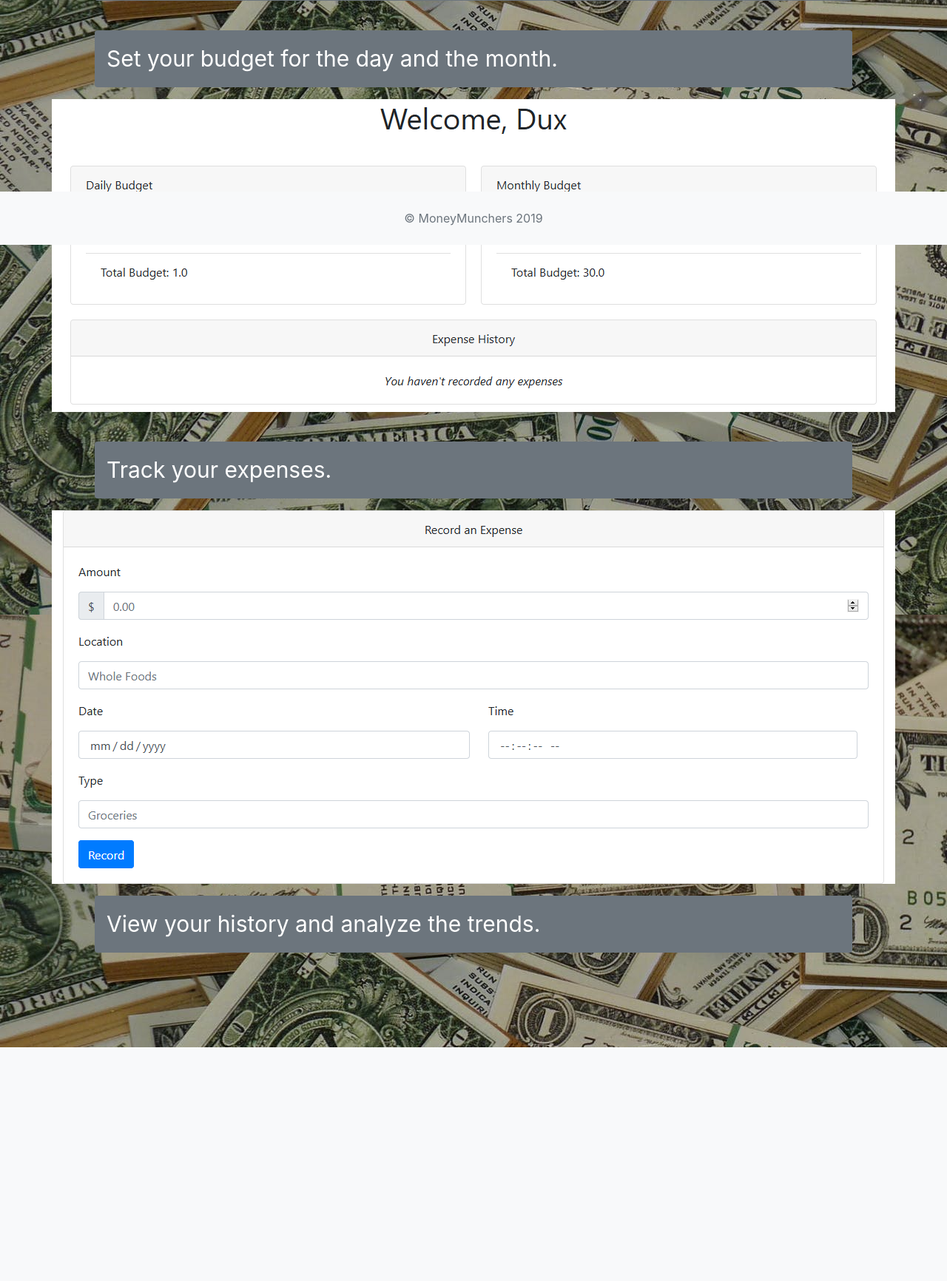
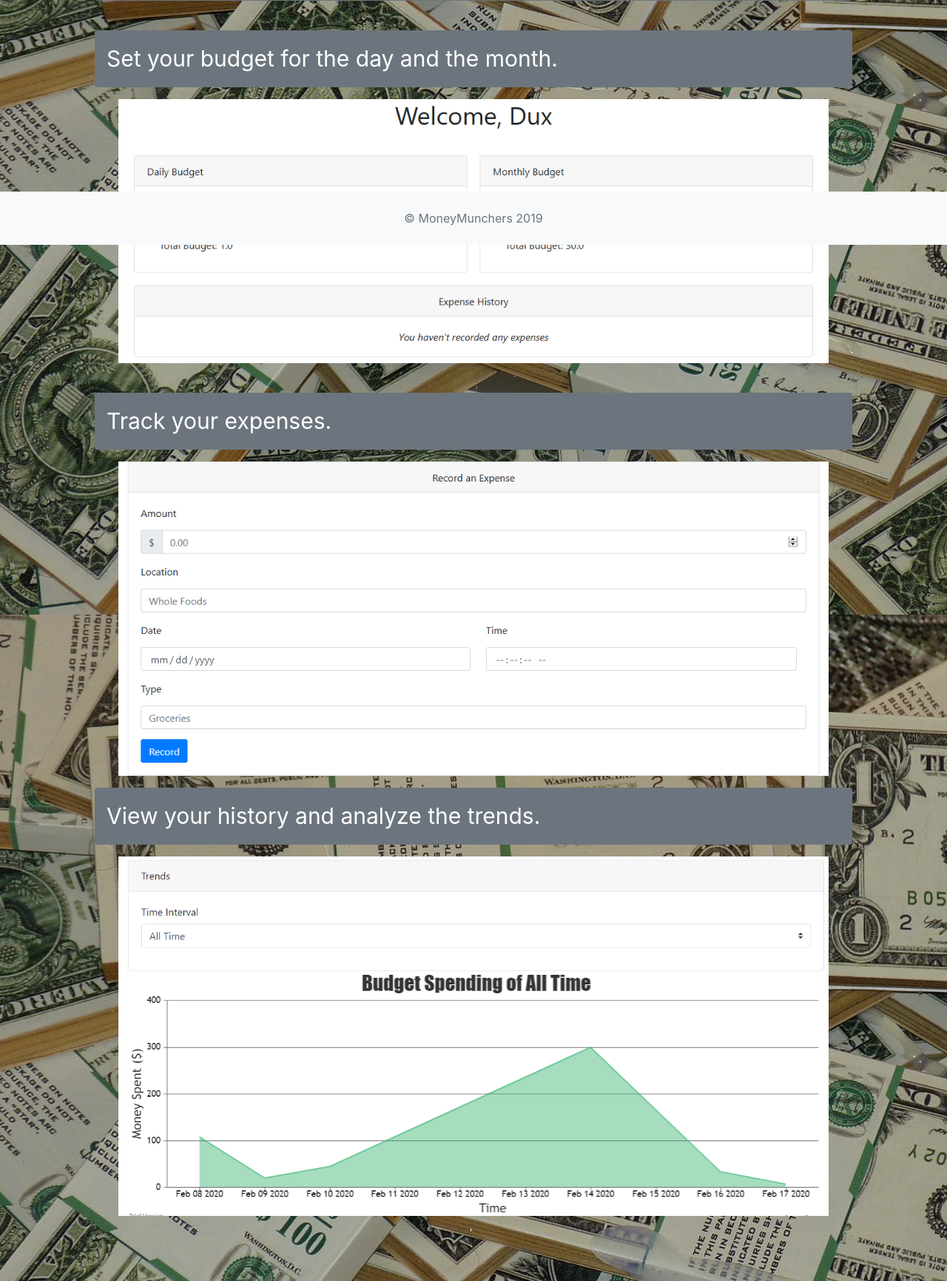
Before and after one commit to StudentDX/MoneyMunchers, a Flask app: page / in a window 1280 px wide. Shown: the part 469-2201 px from the top of the page at 74% size. Before the commit the page ends 1885 px from the top, so only its background shows below. Run offline with Flask 2, Linux system fonts and the light colour scheme; parts of the project's set-up code (start-up, migrations or seed data) failed here and were passed over; some libraries are stand-ins or nearby versions.

Commit message:
improved home page

```diff
--- a/app/templates/home.html
+++ b/app/templates/home.html
@@ -7,6 +7,10 @@
     body  {
       background-image: url("static/home-bg.jpeg");
       background-color: #cccccc;
+    }
+    .screenshot {
+        height: auto;
+        width: 75%;
     }
 </style>
 {% endblock %}
@@ -41,7 +45,7 @@
     <p class="text-white bg-secondary rounded p-3" style="margin-left: 10%; margin-right: 10%; font-size: 30px;">
         Set your budget for the day and the month.
         <div class="text-center">
-          <img src="../static/Profile.png">
+          <img class="screenshot" src="../static/Profile.png">
         </div>
     </p>
 
@@ -50,15 +54,14 @@
     <p class="text-white bg-secondary rounded p-3" style="margin-left: 10%; margin-right: 10%; font-size: 30px;">
         Track your expenses.
     <div class="text-center">
-        <img src="../static/Expense.png">
+        <img class="screenshot" src="../static/Expense.png">
     </div>
     </p>
 
     <p class="text-white bg-secondary rounded p-3" style="margin-left: 10%; margin-right: 10%; font-size: 30px;">
         View your history and analyze the trends.
     <div class="text-center">
-        <img src="">
+        <img class="screenshot" src="../static/Trends.png">
     </div>
     </p>
 {% endblock %}
->>>>>>> d338277ab4553d630a71da0f4b75545717871e68
--- a/app/templates/trends.html
+++ b/app/templates/trends.html
@@ -32,7 +32,6 @@
                 </form>
             </div>
         </div>
-        <br>
         <div id="chartContainer"></div>
     </div>
 </div>
```
Also changed, not shown: app/static/Trends.png (added).
